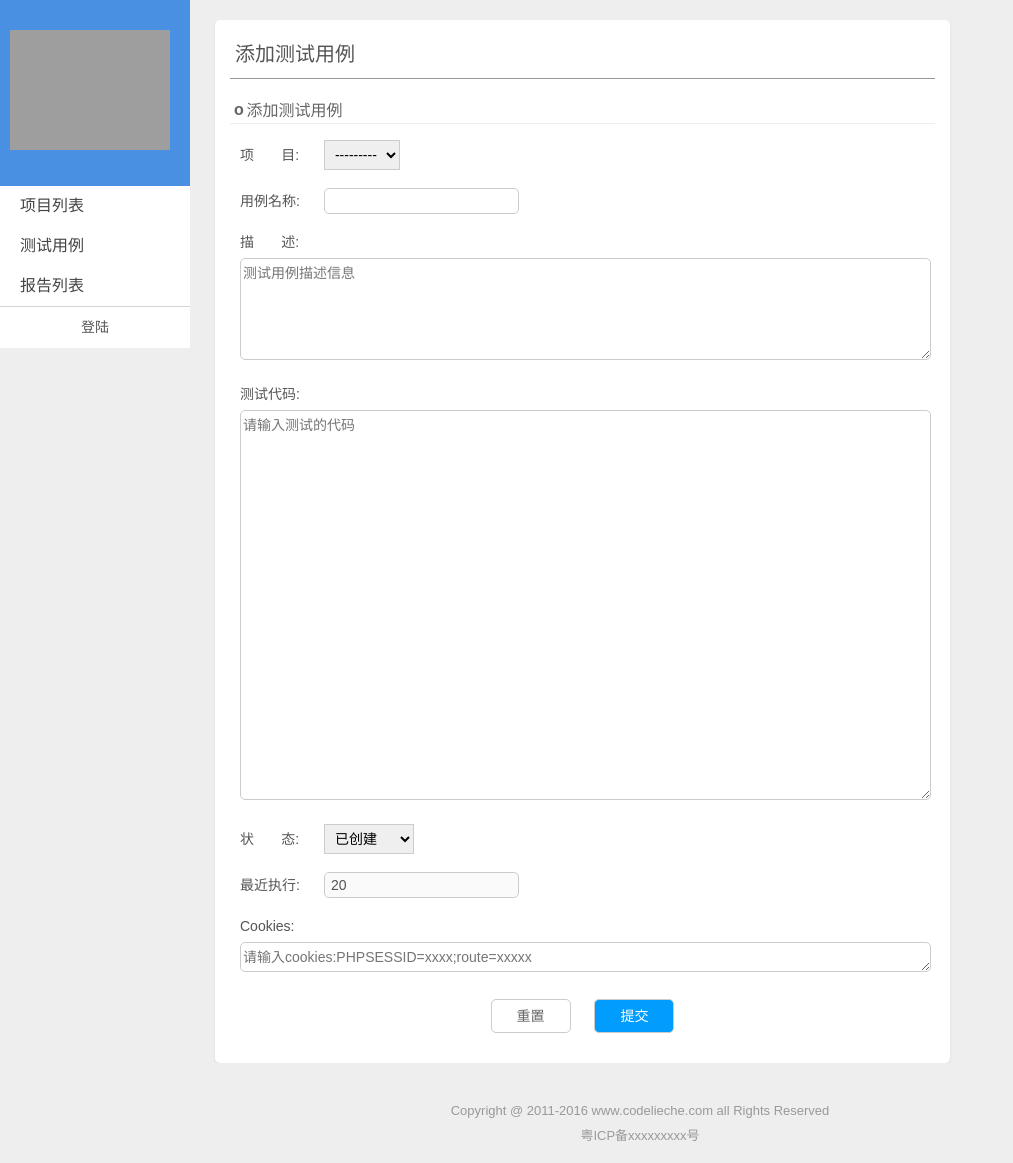
After one commit to codelieche/testing, a Django app: template templates/case/add.html in a window 1280 px wide. The commit adds this page. Shown: the whole page, without its empty margins (0-1013 px from the left). Run offline with Django 3.2, Linux system fonts and the light colour scheme; the template is opened without the code that fills it, so the values that code supplies are empty; parts of the project's set-up code (start-up, migrations or seed data) failed here and were passed over; grey boxes are pictures that could not be loaded.

Commit message:
添加Case add Page

```diff
--- a/apps/tcase/urls/case.py
+++ b/apps/tcase/urls/case.py
@@ -1,9 +1,11 @@
 # -*- coding:utf-8 -*-
 from django.conf.urls import url
-from tcase.views.case import CaseListView, CaseExecuteView
+from tcase.views.case import CaseListView, CaseExecuteView, CaseAddView
 
 urlpatterns = [
     url(r'^list/(?P<page>\d*?)/?$', CaseListView.as_view(), name="list"),
     # 执行测试用例，会跳转到execute报告页
     url(r'^(?P<pk>\d+)/execute/$', CaseExecuteView.as_view(), name='execute'),
+    # 添加测试用例
+    url(r'^add/?$', CaseAddView.as_view(), name="add"),
 ]
--- a/static/css/main.css
+++ b/static/css/main.css
@@ -332,7 +332,8 @@ ul {
       border: 1px solid #d4d4d4;
       text-align: center;
       color: #666;
-      padding: 2px; }
+      padding: 2px;
+      margin-right: 5px; }
       .main .content .list .item .report-num:hover {
         border-color: #9B9B9B;
         box-shadow: 0 0 18px rgba(0, 0, 0, 0.08) inset;
@@ -677,7 +678,8 @@ ul {
     line-height: 30px;
     height: 30px;
     outline: none;
-    border: 1px solid #ccc; }
+    border: 1px solid #ccc;
+    max-width: 100%; }
   .container .main .content .case form input {
     padding: 4px 6px;
     font-size: 14px;
--- /dev/null
+++ b/static/css/scss/_case-add-edit.scss
@@ -0,0 +1,69 @@
+@charset "UTF-8";
+
+/* case header样式 */
+.container .main .content .case {
+  padding: 10px 15px;
+  .section {
+  }
+  // form
+  form {
+    p {
+      padding: 2px 10px;
+      //select, label, input, textare{
+      //  display: inline-block;
+      //}
+    }
+    label {
+      width: 80px;
+      display: inline-block;
+      text-align: left;
+      &.label-block {
+        display: block;
+      }
+    }
+    select {
+      padding: 4px 6px;
+      font-size: 14px;
+      line-height: 30px;
+      height: 30px;
+      outline: none;
+      border: 1px solid #ccc;
+      max-width: 100%;
+    }
+
+    input {
+      padding: 4px 6px;
+      font-size: 14px;
+      border-radius: 5px;
+      border: 1px solid #ccc;
+      outline: none;
+    }
+    textarea {
+      //margin-left: 80px;
+      border-radius: 5px;
+      border: 1px solid #cccccc;
+      outline: none;
+      //max-width: 80%;
+      width: 100%;
+      //overflow: scroll;
+      line-height: 24px;
+      overflow-y: visible;
+    }
+    label + textarea {
+      margin-top: 5px;
+    }
+    .buttons {
+      //position: absolute;
+      padding: 5px;
+      text-align: center;
+      .btn {
+        width: 80px;
+        padding: 8px;
+      }
+      .btn + .btn {
+        margin-left: 20px;
+      }
+    }
+
+  }
+}
--- a/static/css/scss/_list_content.scss
+++ b/static/css/scss/_list_content.scss
@@ -57,6 +57,7 @@
       text-align: center;
       color: #666;
       padding: 2px;
+      margin-right: 5px;
       &:hover {
         border-color: #9B9B9B;
         box-shadow: 0 0 18px rgba(0,0,0,.08) inset;
--- /dev/null
+++ b/templates/case/add.html
@@ -0,0 +1,88 @@
+{% extends 'base.html' %}
+{% block title %}添加测试用例 | 性能测试{% endblock %}
+
+{% block content %}
+    <div class="wrap case">
+        <div class="header clearfix">
+            <div class="title fl">
+                <h2>添加测试用例</h2>
+            </div>
+        </div>
+        <!--添加case内容开始-->
+        <div class="section case-add">
+            <div class="title">
+                <span class="pts-icon circle"></span>
+                添加测试用例
+            </div>
+            <form method="post" id="case_add_form">
+                <!--项目列表选项-->
+                <p>
+                    <label class="required" for="id_project">项&nbsp;&nbsp;&nbsp;&nbsp;&nbsp;&nbsp;&nbsp;目:</label>
+                    <select id="id_project" name="project" required="">
+                        <option value="">---------</option>
+                        {% for project in all_projects %}
+                            <option value="{{ project.id }}"
+                                {% ifequal project.id target_project %} selected{% endifequal %}>{{ project.name }}</option>
+                        {% endfor %}
+                    </select>
+                </p>
+
+                <!--测试用例名称-->
+                <p>
+                    <label for="id_name">用例名称:</label>
+                    <input id="id_name" maxlength="100" name="name" type="text" value="" required="">
+                </p>
+
+                <!--测试用例描述-->
+                <p>
+                    <label for="id_desc" class="label-block">描&nbsp;&nbsp;&nbsp;&nbsp;&nbsp;&nbsp;&nbsp;述:</label>
+                    <!--<input id="id_desc" maxlength="512" name="desc" type="text" value="">-->
+                    <textarea cols="60" id="id_desc" maxlength="512" name="desc" rows="4"
+                        placeholder="测试用例描述信息"></textarea>
+                </p>
+
+                <!--测试代码-->
+                <p>
+                    <label for="id_code" class="label-block">测试代码:</label>
+                    <textarea cols="60" id="id_code" name="code" rows="16"
+                        placeholder="请输入测试的代码"></textarea>
+                </p>
+
+                <!--用例状态：edit可见-->
+                <p>
+                    <label class="required" for="id_status">状&nbsp;&nbsp;&nbsp;&nbsp;&nbsp;&nbsp;&nbsp;态:</label>
+                    <select id="id_status" name="status" required="">
+                        <option value="created" selected="selected">已创建</option>
+                        <option value="ready">准备就绪</option>
+                        <option value="running">执行中</option>
+                        <option value="failure">有错误</option>
+                        <option value="success">成功执行</option>
+                        <option value="stoped">已停止</option>
+                        <option value="delete">已删除</option>
+                    </select>
+                </p>
+
+                <!--用例最近执行：edit可见-->
+                <p>
+                    <label for="id_execute_id">最近执行:</label>
+                    <input id="id_execute_id" name="execute_id" type="text" value="20" disabled="true">
+                </p>
+
+                <!--用例Cookie-->
+                <p>
+                    <label for="id_cookies" class="label-block">Cookies:</label>
+                    <!--<input id="id_cookies" maxlength="512" name="cookies" type="text" value="">-->
+                    <textarea cols="60" id="id_cookies" name="cookies" rows="1"
+                        placeholder="请输入cookies:PHPSESSID=xxxx;route=xxxxx"></textarea>
+                </p>
+
+                <!--提交按钮组-->
+                <div class="buttons">
+                    <input type="reset" class="btn btn-default" value="重置">
+                    <input type="submit" class="btn btn-primary" value="提交">
+                </div>
+            </form>
+        </div>
+        <!--添加case内容end-->
+    </div>
+{% endblock %}
--- a/templates/project/detail.html
+++ b/templates/project/detail.html
@@ -33,7 +33,7 @@
                             <div class="add-case">
                             <span>还没有任何测试用例</span>
                             <span >
-                                <a href="/admin/tcase/case/add/" class="plus">+</a>
+                                <a href="{% url 'case:add' %}?project={{ project.pk }}" class="plus">+</a>
                                 一个
                             </span>
                         </div>
```
Also changed, not shown: apps/tcase/views/case.py (+30 -0 lines).
